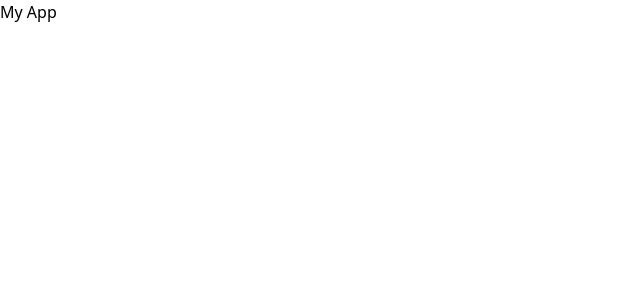
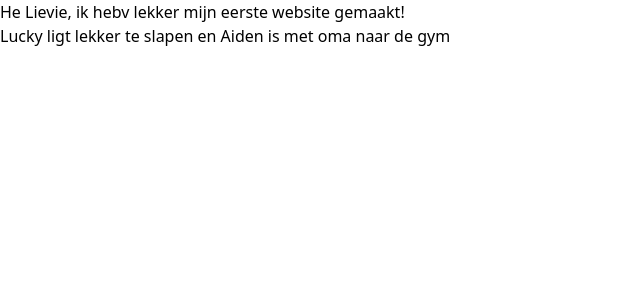
Before and after one commit to Niels020/dehaas-demo, a Next.js app: page / in a window 1280 px wide. Shown: the top 300 px of the page, without its empty margins (0-640 px from the left). Built offline with nearby package versions, Linux system fonts and the light colour scheme.

Commit message:
message to Sonya

```diff
--- a/app/page.tsx
+++ b/app/page.tsx
@@ -1,7 +1,8 @@
 export default function Home() {
-  return (
-    <div>
-      <h1>My App</h1>
-    </div>
-  );
+	return (
+		<div>
+			<h1>He Lievie, ik hebv lekker mijn eerste website gemaakt!</h1>
+			<h2>Lucky ligt lekker te slapen en Aiden is met oma naar de gym</h2>
+		</div>
+	);
 }
```
